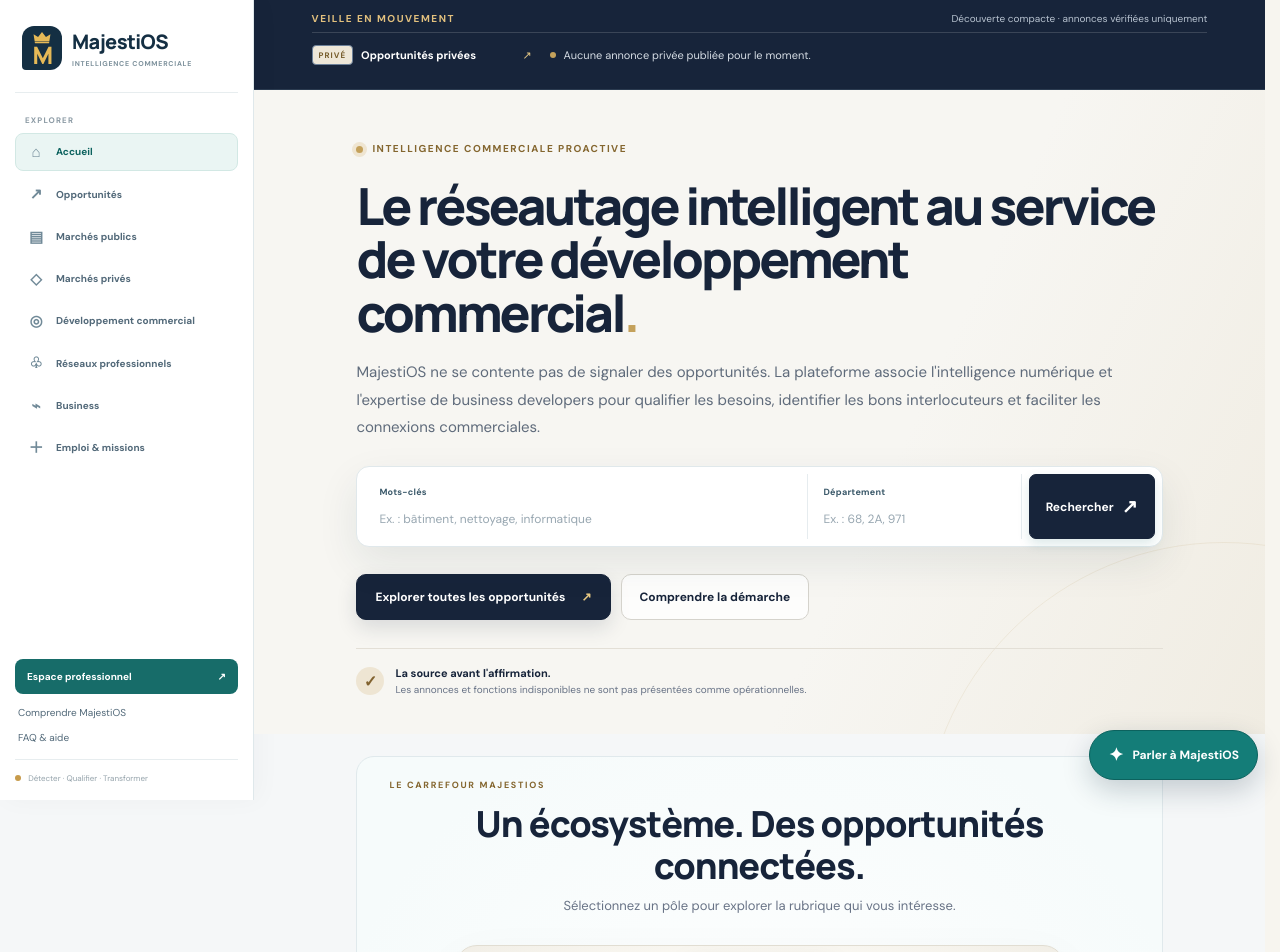
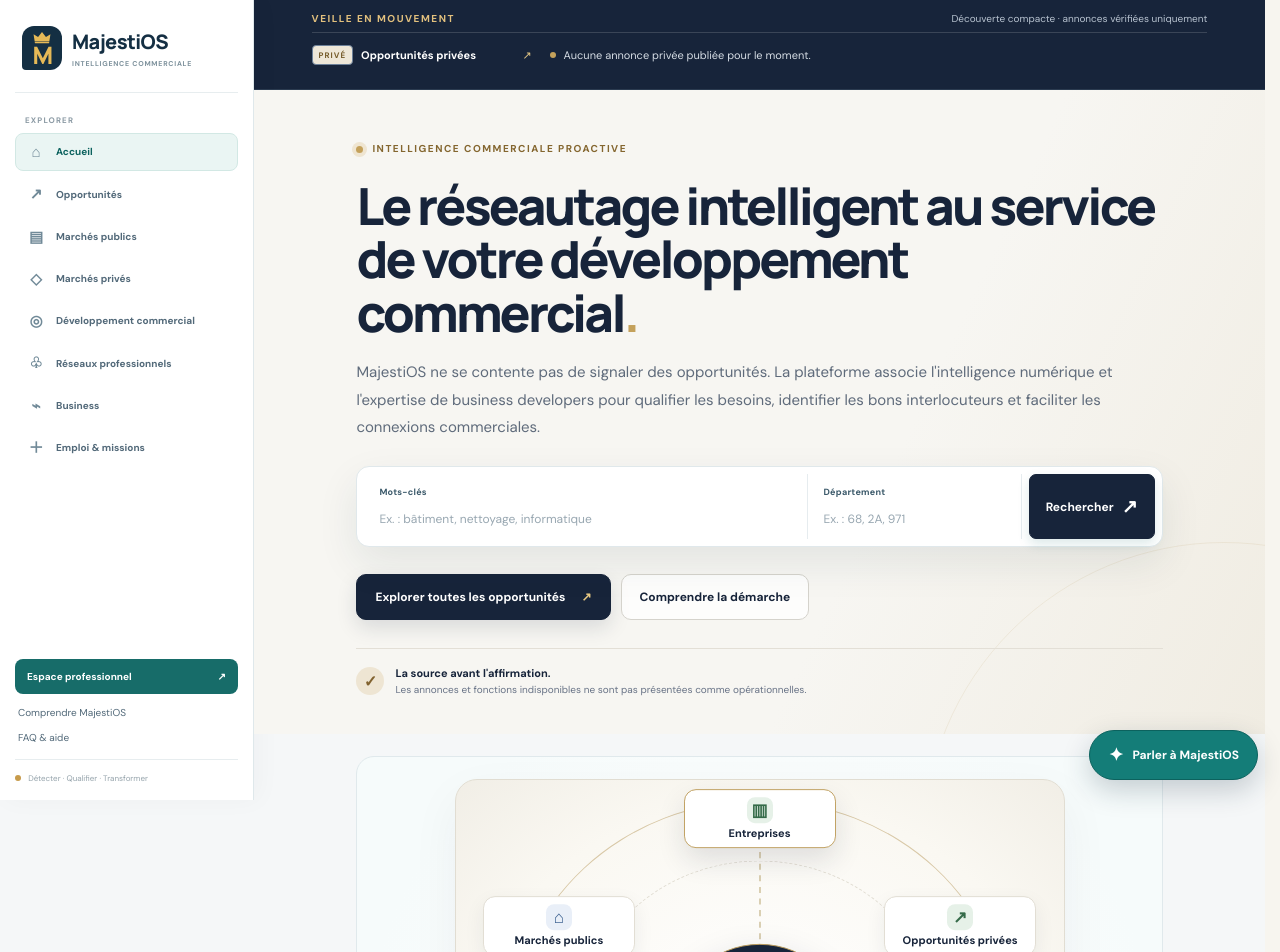
Before and after one commit to Chexpeer/Majestios, a Next.js app: page / in a window 1280 px wide. Shown: the top 952 px of the page. Built offline with nearby package versions, Linux system fonts and the light colour scheme.

Commit message:
fix: remove duplicated homepage opportunity-map heading

```diff
--- a/src/components/majestic-opportunity-map.tsx
+++ b/src/components/majestic-opportunity-map.tsx
@@ -18,12 +18,7 @@ export default function MajestiOSOpportunityMap() {
   const selected = poles.find((pole) => pole.id === active) ?? poles[0];
 
   return (
-    <section className="maj-map" aria-labelledby="maj-map-title">
-      <div className="maj-map-heading">
-        <span className="section-label">LE CARREFOUR MAJESTIOS</span>
-        <h2 id="maj-map-title">Un écosystème. Des opportunités connectées.</h2>
-        <p>Sélectionnez un pôle pour explorer la rubrique qui vous intéresse.</p>
-      </div>
+    <section className="maj-map" aria-label="Carte interactive des pôles MajestiOS">
       <div className="maj-map-canvas">
         <div className="maj-map-orbit maj-map-orbit-outer" aria-hidden="true" />
         <div className="maj-map-orbit maj-map-orbit-inner" aria-hidden="true" />
```
